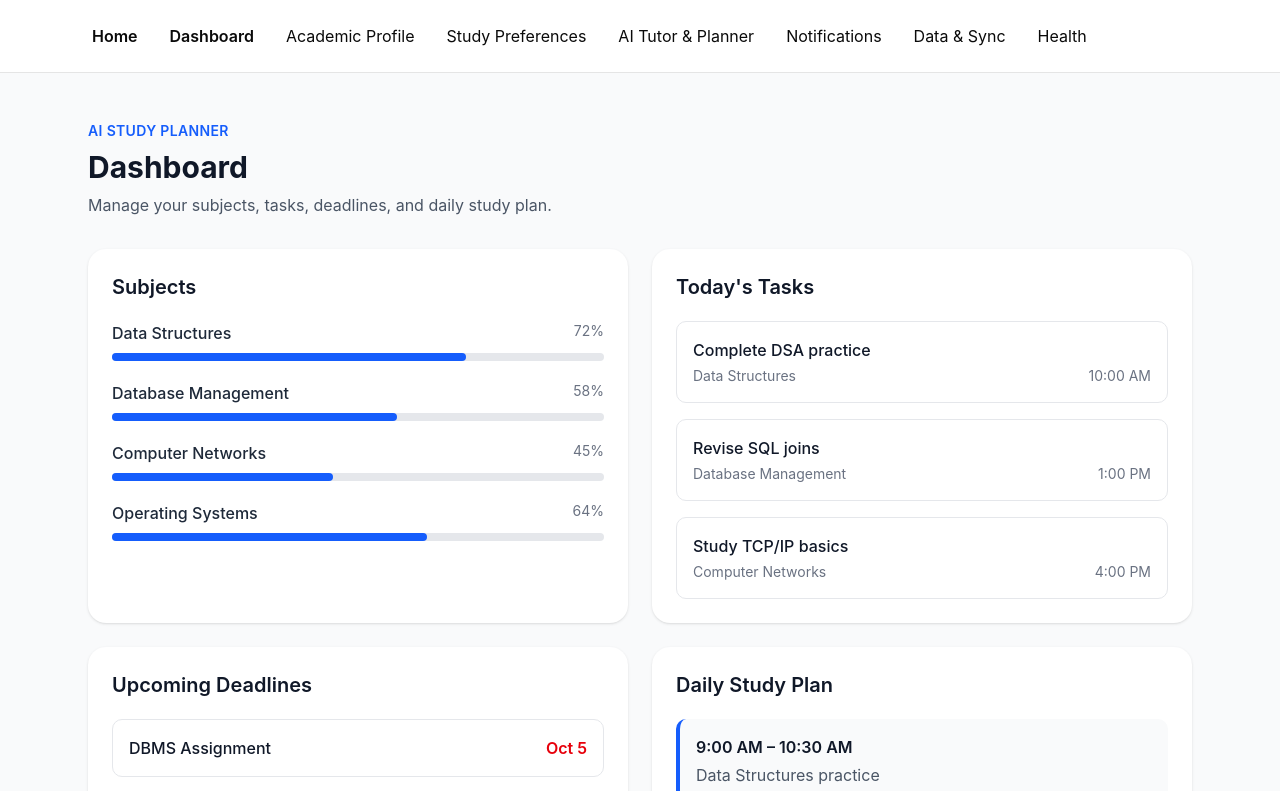
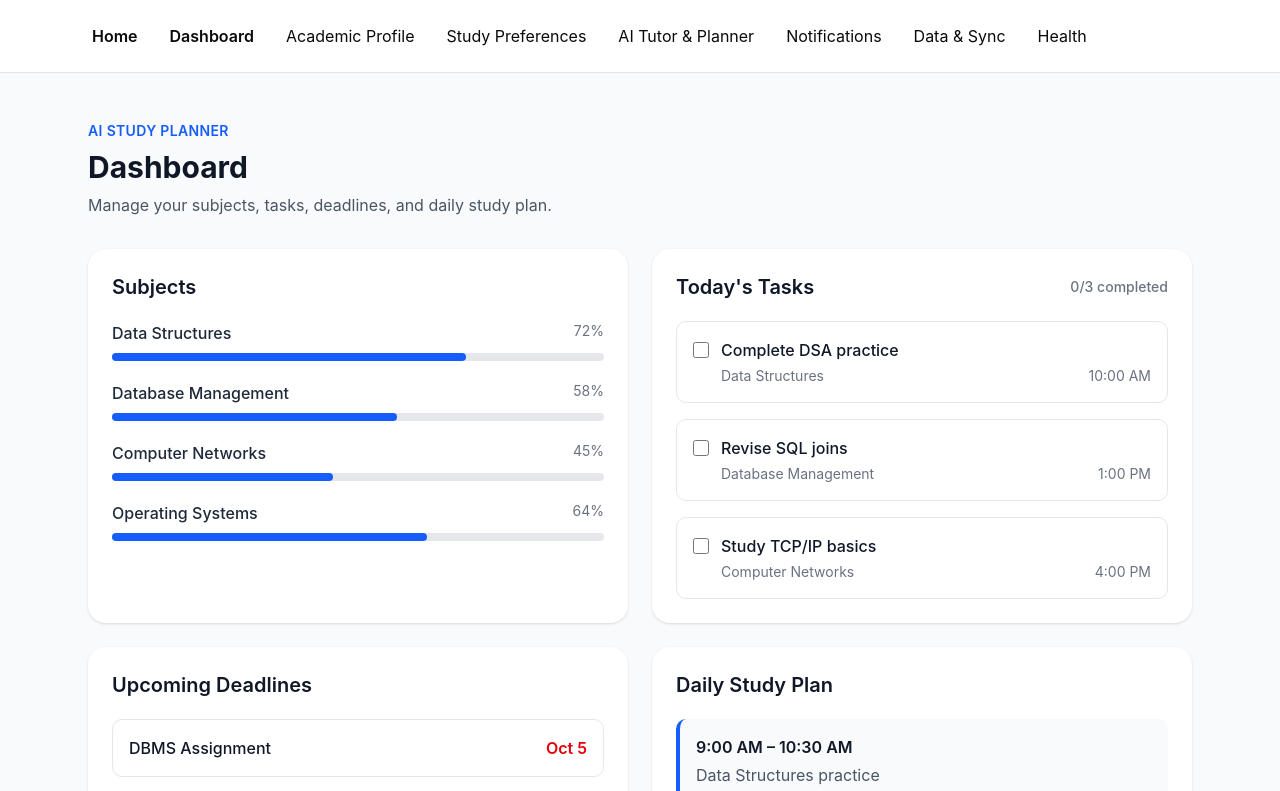
Before and after one commit to nilayvaishnava69-ops/ai-study-planner, a Next.js app: page /dashboard in a window 1280 px wide. Shown: the top 791 px of the page. Built offline with nearby package versions, Linux system fonts and the light colour scheme.

Commit message:
feat: add task completion to dashboard

```diff
--- a/app/dashboard/page.tsx
+++ b/app/dashboard/page.tsx
@@ -1,3 +1,7 @@
+'use client';
+
+import { useState } from 'react';
+
 const subjects = [
   { name: 'Data Structures', progress: 72 },
   { name: 'Database Management', progress: 58 },
@@ -5,10 +9,25 @@ const subjects = [
   { name: 'Operating Systems', progress: 64 },
 ];
 
-const tasks = [
-  { title: 'Complete DSA practice', subject: 'Data Structures', time: '10:00 AM' },
-  { title: 'Revise SQL joins', subject: 'Database Management', time: '1:00 PM' },
-  { title: 'Study TCP/IP basics', subject: 'Computer Networks', time: '4:00 PM' },
+const initialTasks = [
+  {
+    id: 1,
+    title: 'Complete DSA practice',
+    subject: 'Data Structures',
+    time: '10:00 AM',
+  },
+  {
+    id: 2,
+    title: 'Revise SQL joins',
+    subject: 'Database Management',
+    time: '1:00 PM',
+  },
+  {
+    id: 3,
+    title: 'Study TCP/IP basics',
+    subject: 'Computer Networks',
+    time: '4:00 PM',
+  },
 ];
 
 const deadlines = [
@@ -18,6 +37,20 @@ const deadlines = [
 ];
 
 export default function DashboardPage() {
+  const [tasks, setTasks] = useState(initialTasks);
+  const [completedTasks, setCompletedTasks] = useState<number[]>([]);
+
+  const toggleTask = (taskId: number) => {
+    setCompletedTasks((current) =>
+      current.includes(taskId)
+        ? current.filter((id) => id !== taskId)
+        : [...current, taskId]
+    );
+  };
+
+  const completedCount = completedTasks.length;
+  const totalTasks = tasks.length;
+
   return (
     <main className="min-h-screen bg-gray-50">
       <section className="mx-auto max-w-6xl px-6 py-12">
@@ -66,17 +99,40 @@ export default function DashboardPage() {
           </section>
 
           <section className="rounded-2xl bg-white p-6 shadow-sm">
+            <div className="flex items-center justify-between">
               <h2 className="text-xl font-semibold text-gray-900">
                 Today's Tasks
               </h2>
 
+              <span className="text-sm font-medium text-gray-500">
+                {completedCount}/{totalTasks} completed
+              </span>
+            </div>
+
             <div className="mt-5 space-y-4">
-              {tasks.map((task) => (
-                <div
-                  key={task.title}
-                  className="rounded-lg border border-gray-200 p-4"
+              {tasks.map((task) => {
+                const isCompleted = completedTasks.includes(task.id);
+
+                return (
+                  <label
+                    key={task.id}
+                    className="flex cursor-pointer items-start gap-3 rounded-lg border border-gray-200 p-4 hover:bg-gray-50"
                   >
-                  <p className="font-medium text-gray-900">
+                    <input
+                      type="checkbox"
+                      checked={isCompleted}
+                      onChange={() => toggleTask(task.id)}
+                      className="mt-1 h-4 w-4"
+                    />
+
+                    <div className="flex-1">
+                      <p
+                        className={`font-medium ${
+                          isCompleted
+                            ? 'text-gray-400 line-through'
+                            : 'text-gray-900'
+                        }`}
+                      >
                         {task.title}
                       </p>
 
@@ -85,7 +141,9 @@ export default function DashboardPage() {
                         <span>{task.time}</span>
                       </div>
                     </div>
-              ))}
+                  </label>
+                );
+              })}
             </div>
           </section>
 
@@ -122,6 +180,7 @@ export default function DashboardPage() {
                 <p className="font-semibold text-gray-900">
                   9:00 AM – 10:30 AM
                 </p>
+
                 <p className="mt-1 text-gray-600">
                   Data Structures practice
                 </p>
@@ -131,6 +190,7 @@ export default function DashboardPage() {
                 <p className="font-semibold text-gray-900">
                   1:00 PM – 2:00 PM
                 </p>
+
                 <p className="mt-1 text-gray-600">
                   Database Management revision
                 </p>
@@ -140,6 +200,7 @@ export default function DashboardPage() {
                 <p className="font-semibold text-gray-900">
                   4:00 PM – 5:00 PM
                 </p>
+
                 <p className="mt-1 text-gray-600">
                   Computer Networks study
                 </p>
```
Lines whose indentation alone changed are shown as unchanged.
